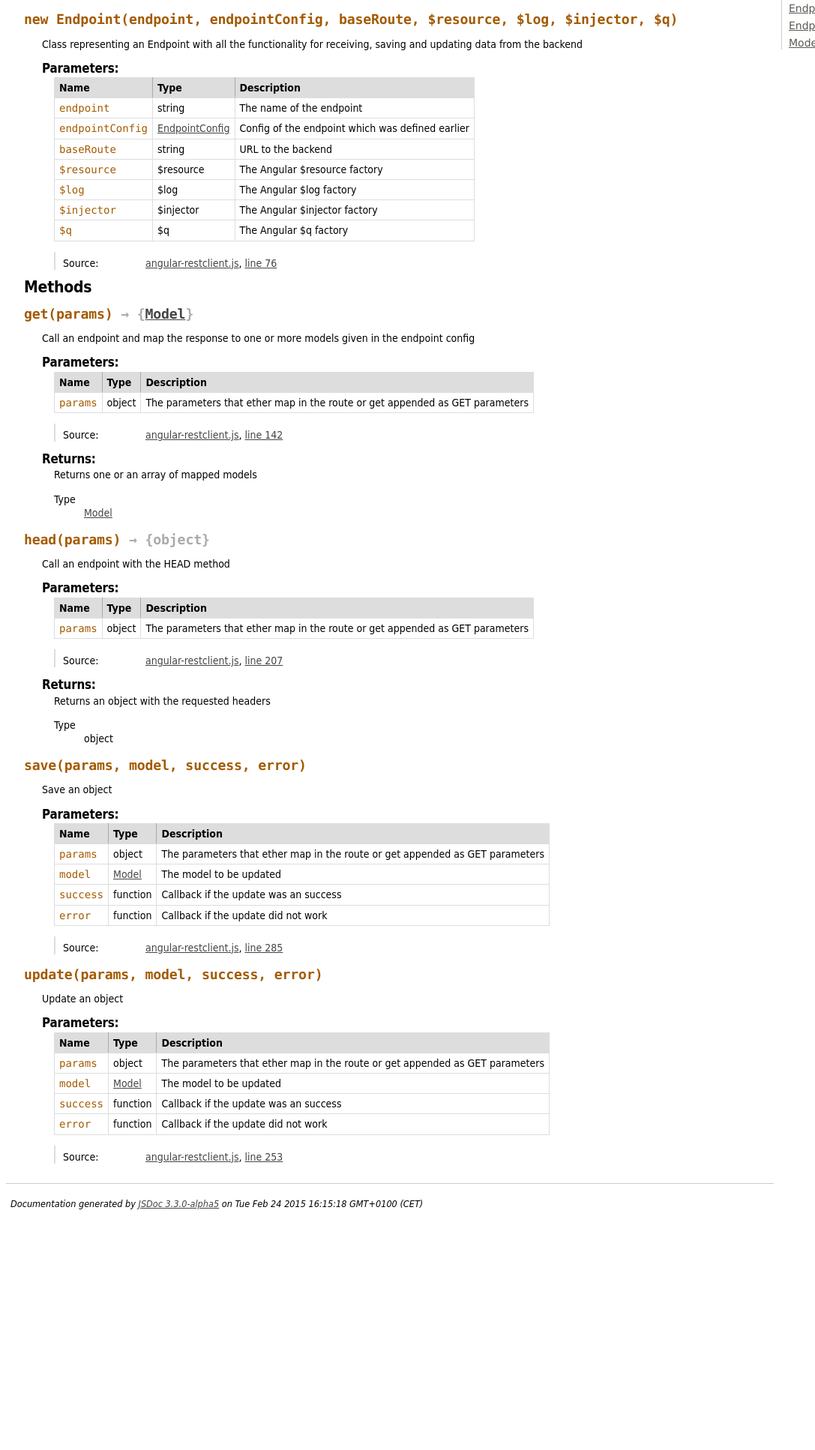
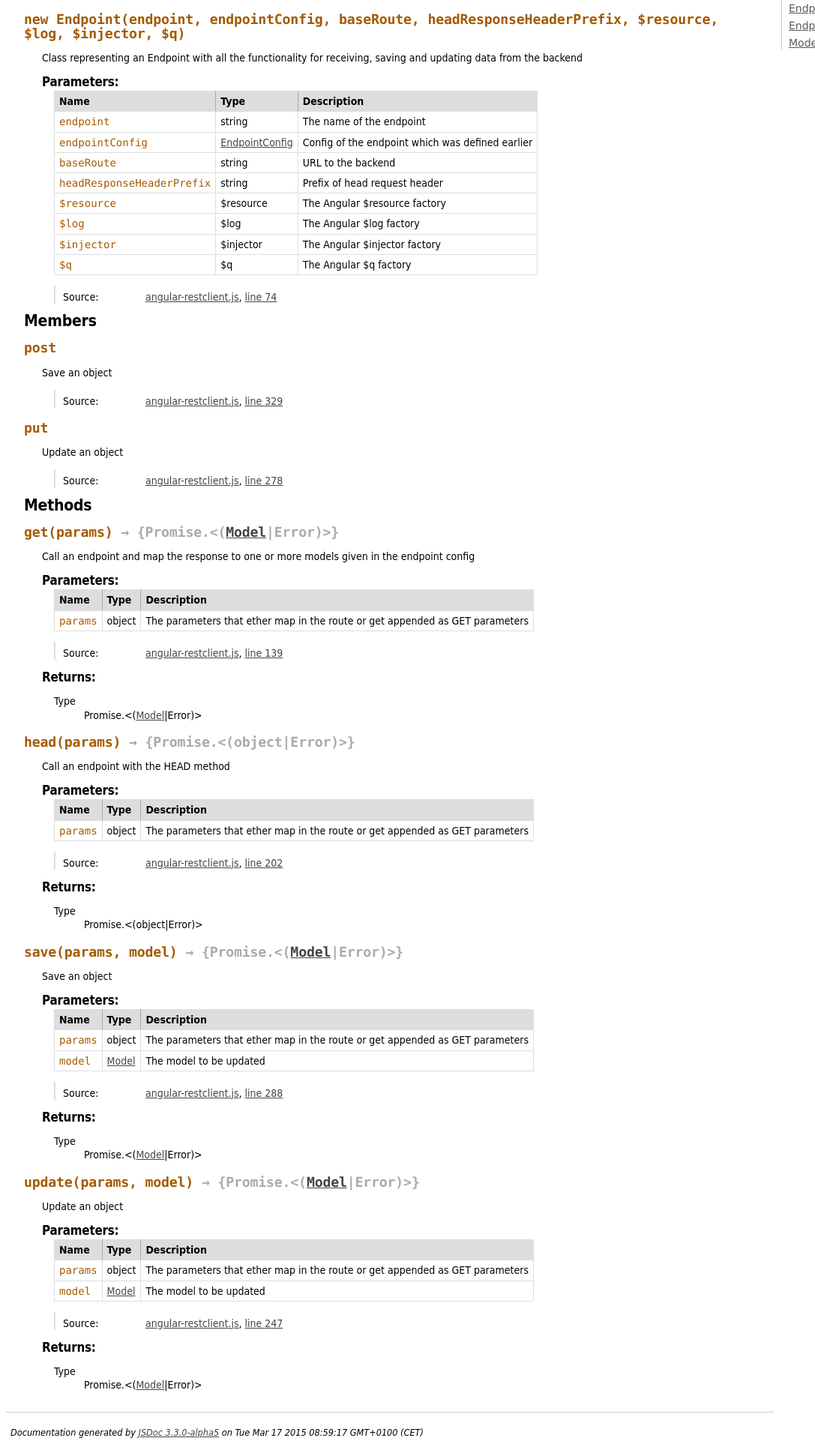
Before and after one commit to zerodine/angular-restclient, a website: page doc/html/Endpoint.html in a window 1280 px wide. Shown: the part 93-2027 px from the top of the page at 75% size, without its empty margins (0-1087 px from the left). Before the commit the page ends 1722 px from the top, so only its background shows below. Drawn offline with Linux system fonts and the light colour scheme.

Commit message:
Updated the doc

```diff
--- a/doc/html/Endpoint.html
+++ b/doc/html/Endpoint.html
@@ -39,7 +39,7 @@
 
 
 <dt>
-    <h4 class="name" id="Endpoint"><span class="type-signature"></span>new Endpoint<span class="signature">(endpoint, endpointConfig, baseRoute, $resource, $log, $injector, $q)</span><span class="type-signature"></span></h4>
+    <h4 class="name" id="Endpoint"><span class="type-signature"></span>new Endpoint<span class="signature">(endpoint, endpointConfig, baseRoute, headResponseHeaderPrefix, $resource, $log, $injector, $q)</span><span class="type-signature"></span></h4>
 
 
 </dt>
@@ -144,6 +144,29 @@
 
 
             <td class="description last">URL to the backend</td>
+        </tr>
+
+
+
+        <tr>
+
+                <td class="name"><code>headResponseHeaderPrefix</code></td>
+
+
+            <td class="type">
+
+
+<span class="param-type">string</span>
+
+
+
+            </td>
+
+
+
+
+
+            <td class="description last">Prefix of head request header</td>
         </tr>
 
 
@@ -266,7 +289,7 @@
 
     <dt class="tag-source">Source:</dt>
     <dd class="tag-source"><ul class="dummy"><li>
-        <a href="angular-restclient.js.html">angular-restclient.js</a>, <a href="angular-restclient.js.html#line76">line 76</a>
+        <a href="angular-restclient.js.html">angular-restclient.js</a>, <a href="angular-restclient.js.html#line74">line 74</a>
     </li></ul></dd>
 
 
@@ -307,6 +330,122 @@
 
 
 
+        <h3 class="subsection-title">Members</h3>
+
+        <dl>
+
+<dt>
+    <h4 class="name" id="post"><span class="type-signature"></span>post<span class="type-signature"></span></h4>
+
+
+</dt>
+<dd>
+
+    <div class="description">
+        Save an object
+    </div>
+
+
+
+
+
+<dl class="details">
+
+
+
+
+
+
+
+
+
+
+
+
+
+
+
+
+
+
+
+    <dt class="tag-source">Source:</dt>
+    <dd class="tag-source"><ul class="dummy"><li>
+        <a href="angular-restclient.js.html">angular-restclient.js</a>, <a href="angular-restclient.js.html#line329">line 329</a>
+    </li></ul></dd>
+
+
+
+
+
+
+
+</dl>
+
+
+
+
+
+</dd>
+
+
+
+<dt>
+    <h4 class="name" id="put"><span class="type-signature"></span>put<span class="type-signature"></span></h4>
+
+
+</dt>
+<dd>
+
+    <div class="description">
+        Update an object
+    </div>
+
+
+
+
+
+<dl class="details">
+
+
+
+
+
+
+
+
+
+
+
+
+
+
+
+
+
+
+
+    <dt class="tag-source">Source:</dt>
+    <dd class="tag-source"><ul class="dummy"><li>
+        <a href="angular-restclient.js.html">angular-restclient.js</a>, <a href="angular-restclient.js.html#line278">line 278</a>
+    </li></ul></dd>
+
+
+
+
+
+
+
+</dl>
+
+
+
+
+
+</dd>
+
+        </dl>
+
 
 
         <h3 class="subsection-title">Methods</h3>
@@ -314,7 +453,7 @@
         <dl>
 
 <dt>
-    <h4 class="name" id="get"><span class="type-signature"></span>get<span class="signature">(params)</span><span class="type-signature"> &rarr; {<a href="Model.html">Model</a>}</span></h4>
+    <h4 class="name" id="get"><span class="type-signature"></span>get<span class="signature">(params)</span><span class="type-signature"> &rarr; {Promise.&lt;(<a href="Model.html">Model</a>|Error)>}</span></h4>
 
 
 </dt>
@@ -403,7 +542,7 @@
 
     <dt class="tag-source">Source:</dt>
     <dd class="tag-source"><ul class="dummy"><li>
-        <a href="angular-restclient.js.html">angular-restclient.js</a>, <a href="angular-restclient.js.html#line142">line 142</a>
+        <a href="angular-restclient.js.html">angular-restclient.js</a>, <a href="angular-restclient.js.html#line139">line 139</a>
     </li></ul></dd>
 
 
@@ -429,10 +568,6 @@
     <h5>Returns:</h5>
 
 
-<div class="param-desc">
-    Returns one or an array of mapped models
-</div>
-
 
 
 <dl>
@@ -441,7 +576,7 @@
     </dt>
     <dd>
 
-<span class="param-type"><a href="Model.html">Model</a></span>
+<span class="param-type">Promise.&lt;(<a href="Model.html">Model</a>|Error)></span>
 
 
     </dd>
@@ -455,7 +590,7 @@
 
 
 <dt>
-    <h4 class="name" id="head"><span class="type-signature"></span>head<span class="signature">(params)</span><span class="type-signature"> &rarr; {object}</span></h4>
+    <h4 class="name" id="head"><span class="type-signature"></span>head<span class="signature">(params)</span><span class="type-signature"> &rarr; {Promise.&lt;(object|Error)>}</span></h4>
 
 
 </dt>
@@ -544,7 +679,7 @@
 
     <dt class="tag-source">Source:</dt>
     <dd class="tag-source"><ul class="dummy"><li>
-        <a href="angular-restclient.js.html">angular-restclient.js</a>, <a href="angular-restclient.js.html#line207">line 207</a>
+        <a href="angular-restclient.js.html">angular-restclient.js</a>, <a href="angular-restclient.js.html#line202">line 202</a>
     </li></ul></dd>
 
 
@@ -570,10 +705,6 @@
     <h5>Returns:</h5>
 
 
-<div class="param-desc">
-    Returns an object with the requested headers
-</div>
-
 
 
 <dl>
@@ -582,7 +713,7 @@
     </dt>
     <dd>
 
-<span class="param-type">object</span>
+<span class="param-type">Promise.&lt;(object|Error)></span>
 
 
     </dd>
@@ -596,7 +727,7 @@
 
 
 <dt>
-    <h4 class="name" id="save"><span class="type-signature"></span>save<span class="signature">(params, model, success, error)</span><span class="type-signature"></span></h4>
+    <h4 class="name" id="save"><span class="type-signature"></span>save<span class="signature">(params, model)</span><span class="type-signature"> &rarr; {Promise.&lt;(<a href="Model.html">Model</a>|Error)>}</span></h4>
 
 
 </dt>
@@ -681,52 +812,6 @@
         </tr>
 
 
-
-        <tr>
-
-                <td class="name"><code>success</code></td>
-
-
-            <td class="type">
-
-
-<span class="param-type">function</span>
-
-
-
-            </td>
-
-
-
-
-
-            <td class="description last">Callback if the update was an success</td>
-        </tr>
-
-
-
-        <tr>
-
-                <td class="name"><code>error</code></td>
-
-
-            <td class="type">
-
-
-<span class="param-type">function</span>
-
-
-
-            </td>
-
-
-
-
-
-            <td class="description last">Callback if the update did not work</td>
-        </tr>
-
-
     </tbody>
 </table>
 
@@ -754,7 +839,7 @@
 
     <dt class="tag-source">Source:</dt>
     <dd class="tag-source"><ul class="dummy"><li>
-        <a href="angular-restclient.js.html">angular-restclient.js</a>, <a href="angular-restclient.js.html#line285">line 285</a>
+        <a href="angular-restclient.js.html">angular-restclient.js</a>, <a href="angular-restclient.js.html#line288">line 288</a>
     </li></ul></dd>
 
 
@@ -777,6 +862,24 @@
 
 
 
+    <h5>Returns:</h5>
+
+
+
+
+<dl>
+    <dt>
+        Type
+    </dt>
+    <dd>
+
+<span class="param-type">Promise.&lt;(<a href="Model.html">Model</a>|Error)></span>
+
+
+    </dd>
+</dl>
+
+
 
 
 </dd>
@@ -784,7 +887,7 @@
 
 
 <dt>
-    <h4 class="name" id="update"><span class="type-signature"></span>update<span class="signature">(params, model, success, error)</span><span class="type-signature"></span></h4>
+    <h4 class="name" id="update"><span class="type-signature"></span>update<span class="signature">(params, model)</span><span class="type-signature"> &rarr; {Promise.&lt;(<a href="Model.html">Model</a>|Error)>}</span></h4>
 
 
 </dt>
@@ -869,52 +972,6 @@
         </tr>
 
 
-
-        <tr>
-
-                <td class="name"><code>success</code></td>
-
-
-            <td class="type">
-
-
-<span class="param-type">function</span>
-
-
-
-            </td>
-
-
-
-
-
-            <td class="description last">Callback if the update was an success</td>
-        </tr>
-
-
-
-        <tr>
-
-                <td class="name"><code>error</code></td>
-
-
-            <td class="type">
-
-
-<span class="param-type">function</span>
-
-
-
-            </td>
-
-
-
-
-
-            <td class="description last">Callback if the update did not work</td>
-        </tr>
-
-
     </tbody>
 </table>
 
@@ -942,7 +999,7 @@
 
     <dt class="tag-source">Source:</dt>
     <dd class="tag-source"><ul class="dummy"><li>
-        <a href="angular-restclient.js.html">angular-restclient.js</a>, <a href="angular-restclient.js.html#line253">line 253</a>
+        <a href="angular-restclient.js.html">angular-restclient.js</a>, <a href="angular-restclient.js.html#line247">line 247</a>
     </li></ul></dd>
 
 
@@ -963,6 +1020,24 @@
 
 
 
+
+
+    <h5>Returns:</h5>
+
+
+
+
+<dl>
+    <dt>
+        Type
+    </dt>
+    <dd>
+
+<span class="param-type">Promise.&lt;(<a href="Model.html">Model</a>|Error)></span>
+
+
+    </dd>
+</dl>
 
 
 
@@ -991,7 +1066,7 @@
 <br clear="both">
 
 <footer>
-    Documentation generated by <a href="https://github.com/jsdoc3/jsdoc">JSDoc 3.3.0-alpha5</a> on Tue Feb 24 2015 16:15:18 GMT+0100 (CET)
+    Documentation generated by <a href="https://github.com/jsdoc3/jsdoc">JSDoc 3.3.0-alpha5</a> on Tue Mar 17 2015 08:59:17 GMT+0100 (CET)
 </footer>
 
 <script> prettyPrint(); </script>
```
Also changed, not shown: doc/html/EndpointConfig.html (+5 -5 lines), doc/html/Model.html (+7 -7 lines), doc/html/angular-restclient.js.html (+54 -47 lines), doc/html/index.html (+1 -1 lines), doc/md/angular-restclient.md (+50 -15 lines), src/angular-restclient.js (+30 -9 lines).
